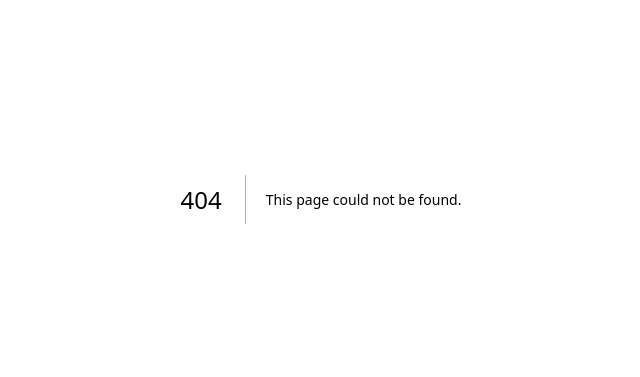
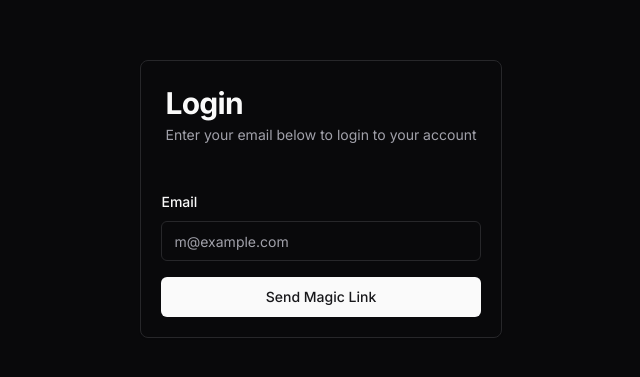
Before and after one commit to Hundlee/micro-saas-todo-app, a Next.js app: page /auth in a window 1280 px wide. Before the commit this address had no page. Shown: the part 201-578 px from the top of the page, without its empty margins (319-959 px from the left). Built offline with nearby package versions, Linux system fonts and the light colour scheme.

Commit message:
feat: page auth

```diff
--- /dev/null
+++ b/app/auth/page.tsx
@@ -0,0 +1,9 @@
+import AuthForm from "./_components/auth-form";
+
+export default function Page() {
+    return (
+        <div className="h-screen flex items-center">
+            <AuthForm />
+        </div>
+    );
+}
```
